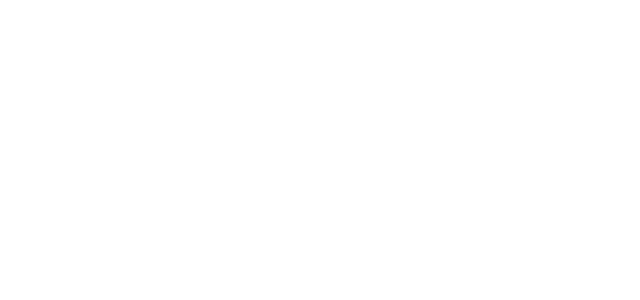
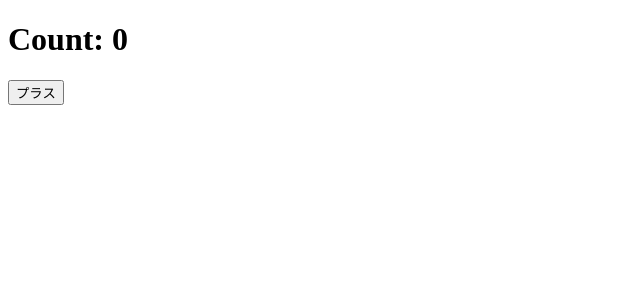
Before and after one commit to ppppppsmash/nuxt3-starter, a Nuxt app: page /pinia in a window 1280 px wide. Shown: the top 300 px of the page, without its empty margins (0-640 px from the left). Built offline with nearby package versions, Linux system fonts and the light colour scheme.

Commit message:
add: piniaインストール&テストファイル用意

```diff
--- a/nuxt.config.ts
+++ b/nuxt.config.ts
@@ -1,4 +1,5 @@
 // https://nuxt.com/docs/api/configuration/nuxt-config
 export default defineNuxtConfig({
-  devtools: { enabled: true }
+  devtools: { enabled: true },
+  modules: ['@pinia/nuxt'],
 })
--- a/package.json
+++ b/package.json
@@ -12,5 +12,8 @@
     "@nuxt/devtools": "latest",
     "@types/node": "^18.16.19",
     "nuxt": "^3.6.2"
+  },
+  "dependencies": {
+    "@pinia/nuxt": "^0.4.11"
   }
 }
--- /dev/null
+++ b/pages/pinia.vue
@@ -0,0 +1,16 @@
+<script setup lang="ts">
+import { useCounterStore } from "@/store/counter";
+import { storeToRefs } from "pinia";
+const counterStore = useCounterStore();
+const { increment } = counterStore;
+const { count } = storeToRefs(counterStore);
+</script>
+
+<template>
+  <div>
+    <h1>Count: {{ count }}</h1>
+    <button @click="increment">プラス</button>
+    <br />
+    <!-- <nuxt-link to="/">もどる</nuxt-link> -->
+  </div>
+</template>
--- /dev/null
+++ b/store/counter.ts
@@ -0,0 +1,13 @@
+import { ref, computed } from "vue";
+import { defineStore } from "pinia";
+
+export const useCounterStore = defineStore(
+  "counter",
+  () => {
+    const count = ref(0);
+    function increment() {
+      count.value++;
+    }
+    return { count, increment };
+  },
+);
```
Also changed, not shown: 1 other file (tests, documents, lock files or other folders).
